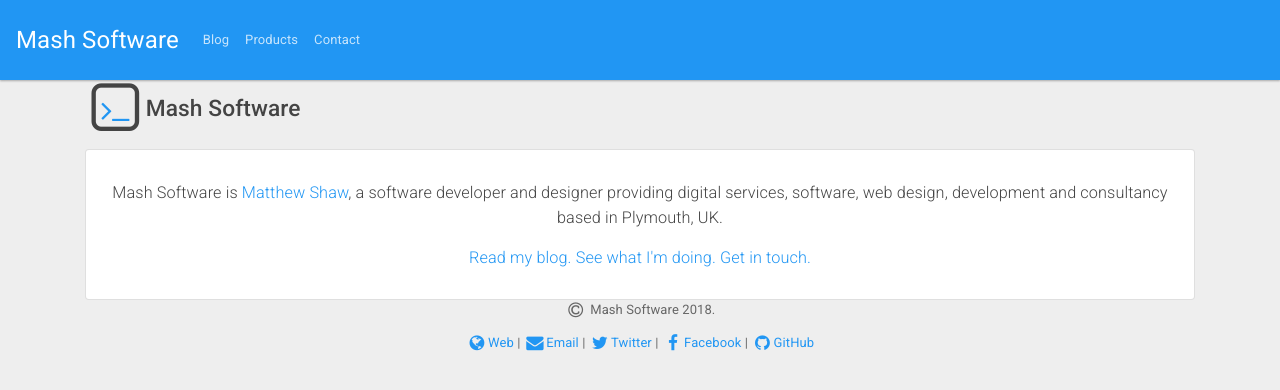
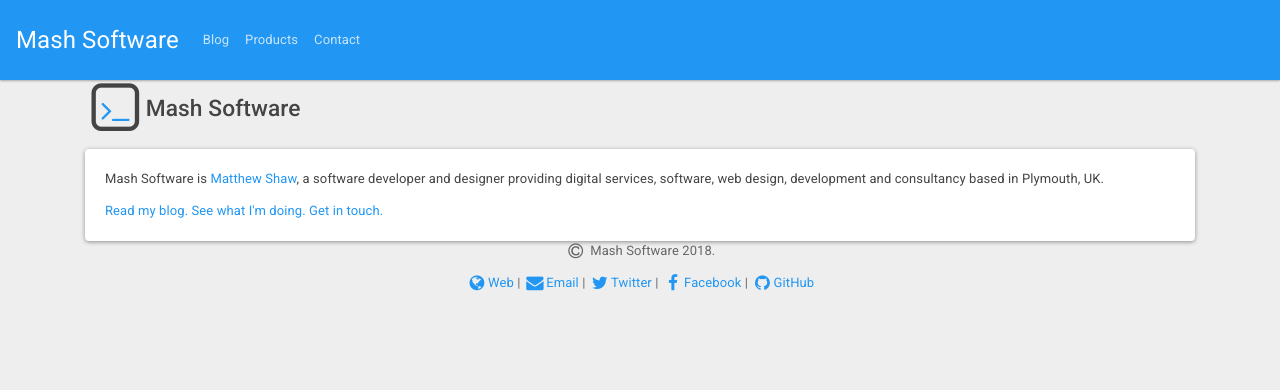
Before and after one commit to MashSoftware/mashsoftware.github.io, a Jekyll site: the page built from index.html, in a window 1280 px wide. Shown: the top 390 px of the page. Built offline with Jekyll 4.4.1, drawn with Linux system fonts in a browser that asks for light colours; nearby versions of some CDN libraries.

Commit message:
content card

```diff
--- a/index.html
+++ b/index.html
@@ -2,15 +2,10 @@
 layout: default
 title: Mash Software
 ---
-<div class="row">
-  <div class="col-md-12">
-    <div class="panel panel-default">
-      <div class="list-group">
-        <div class="list-group-item">
-          <br/><p class="lead text-center">Mash Software is <a href="http://matthew-shaw.github.io/">Matthew Shaw</a>, a software developer and designer providing digital services, software, web design, development and consultancy based in Plymouth, UK.</p>
-          <p class="lead text-center"><a href="https://medium.com/mash-software">Read my blog.</a> <a href="/products">See what I'm doing.</a> <a href="/contact">Get in touch.</a></p>
-        </div>
-      </div>
+<div class="card">
+    <div class="card-body">
+      <p class="card-text">Mash Software is <a href="http://matthew-shaw.github.io/">Matthew Shaw</a>, a software developer and designer providing digital services, software, web design, development and consultancy based in Plymouth, UK.</p>
+      <p class="card-text"><a href="https://medium.com/mash-software">Read my blog.</a> <a href="/products">See what I'm doing.</a> <a href="/contact">Get in touch.</a></p>
+
     </div>
-  </div>
 </div>
```
